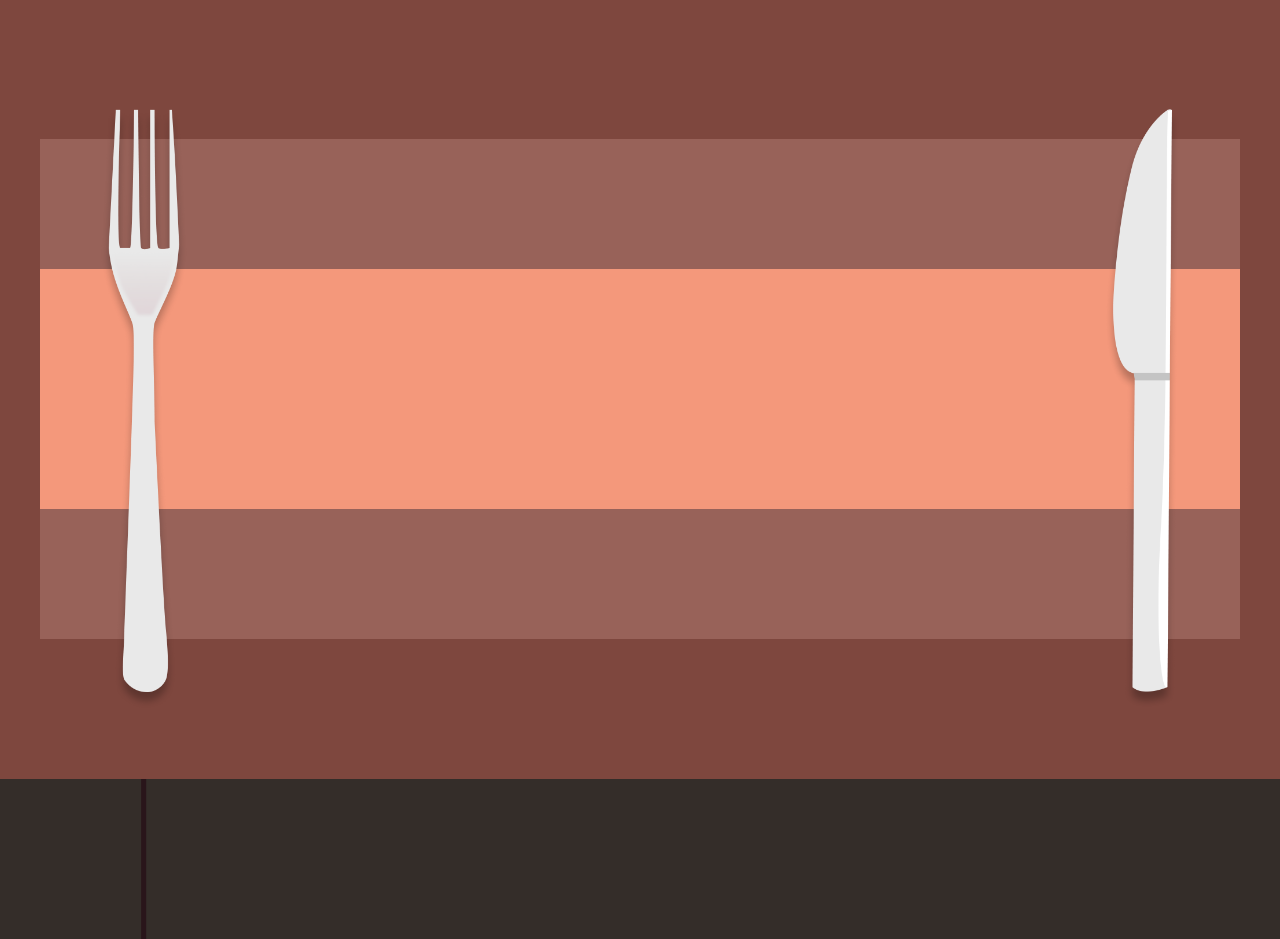
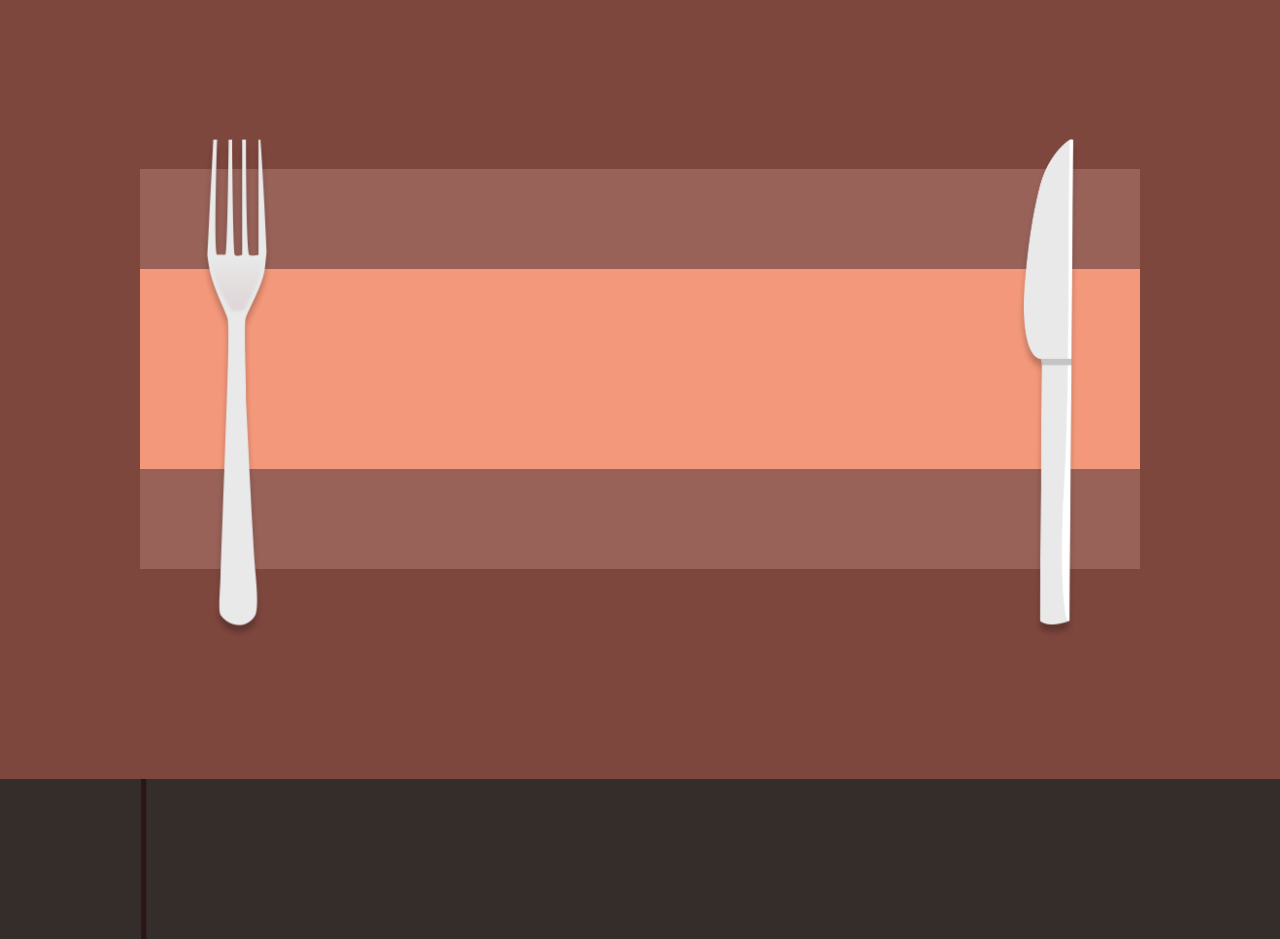
Before and after one commit to wafflestudio/wafflestudio.com-v3, a Svelte app: page / in a window 1280 px wide. Shown: the part 4360-5299 px from the top of the page. Built offline with nearby package versions, Linux system fonts and the light colour scheme.

Commit message:
[#18] fix background

```diff
--- a/src/components/schedule/background/background.svelte
+++ b/src/components/schedule/background/background.svelte
@@ -7,23 +7,23 @@
 <style>
   div.tablecloth {
     position: absolute;
-    width: 1200px;
-    height: 500px;
+    width: 1000px;
+    height: 400px;
     box-sizing: border-box;
-    top: calc(50vh - 240px);
-    left: calc(50vw - 600px);
+    top: calc(50vh - 210px);
+    left: calc(50vw - 500px);
     background-color: #986259;
-    padding-top: 130px;
+    padding-top: 100px;
   }
 
   div.tablecloth > div {
-    height: 240px;
+    height: 200px;
     width: 100%;
     background-color: #f4987b;
   }
 
   img {
-    height: 600px;
+    height: 500px;
     position: absolute;
     top: -30px;
   }
```
